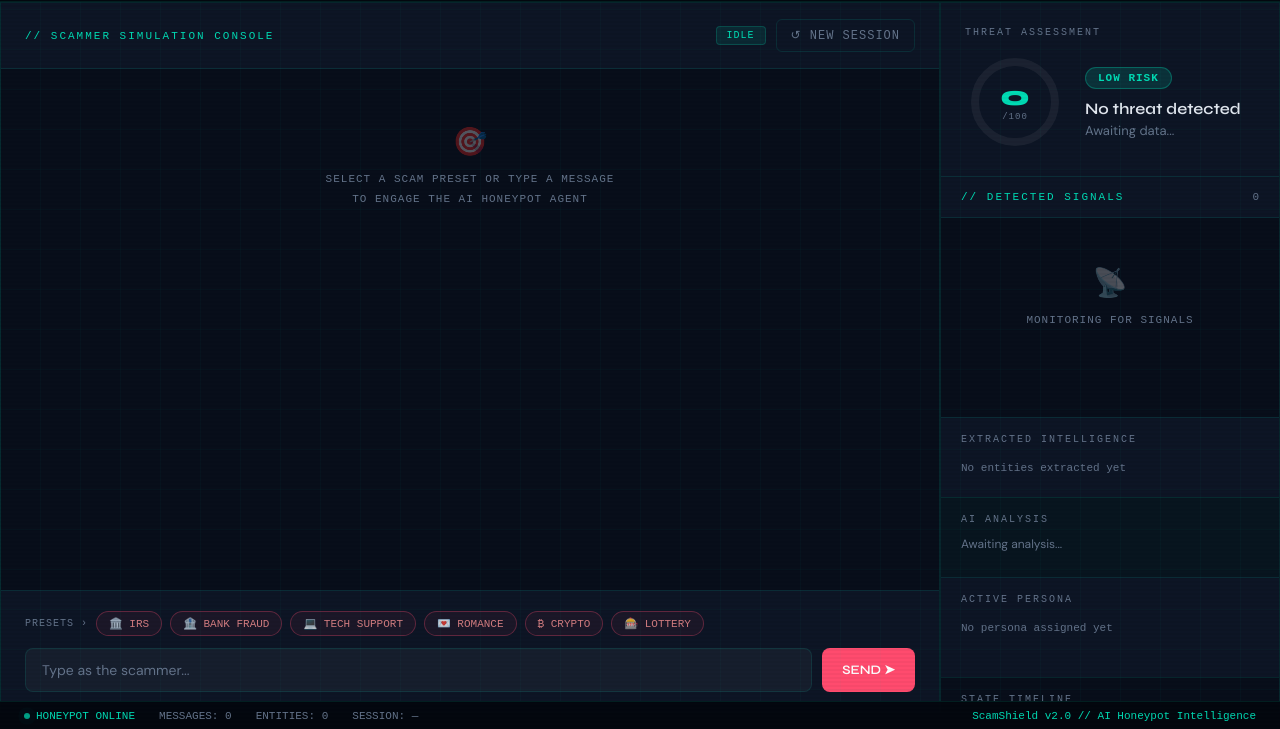
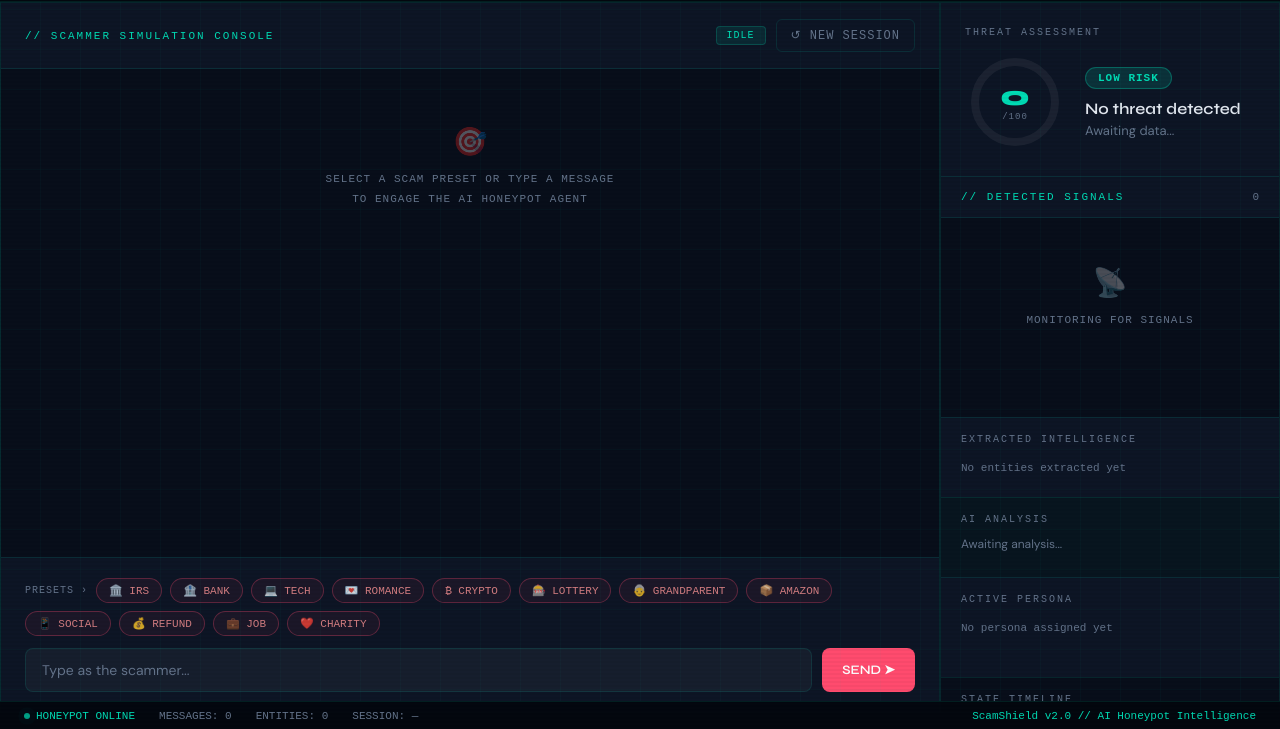
Before and after one commit to Shivang1109/scam-intelligence-system, a website: page public/index.html in a window 1280 px wide. Shown: the part 71-800 px from the top of the page. Drawn offline with Linux system fonts and the light colour scheme; a web font is replaced by a local one.

Commit message:
feat: Add 6 more scam presets (12 total) - grandparent, amazon, social, refund, job, charity

```diff
--- a/public/app.js
+++ b/public/app.js
@@ -21,7 +21,13 @@ const PRESETS = {
   tech: "Hello, this is Microsoft Technical Support. We detected a dangerous virus on your computer. Your system is sending error codes to our servers. Download our remote access tool immediately at support-microsoft-help.net to prevent data loss.",
   romance: "My darling, I am a widowed oil engineer working offshore in Nigeria. I have fallen deeply in love with you. I need $2,000 for my flight to meet you. Please send via Western Union to account 7734521890.",
   crypto: "CONGRATULATIONS! You have been selected for our exclusive Bitcoin investment program. Invest $500 today and receive $5,000 in 7 days — guaranteed 900% returns. Send BTC to wallet: bc1q9h7gd3kf8a2x...",
-  lottery: "You have WON the UK National Lottery — £850,000! To claim your prize, pay a £250 processing fee via iTunes gift cards. Contact: lottery-claims@prize-notification.com"
+  lottery: "You have WON the UK National Lottery — £850,000! To claim your prize, pay a £250 processing fee via iTunes gift cards. Contact: lottery-claims@prize-notification.com",
+  grandparent: "Grandma, it's me! I'm in trouble. I was in a car accident and I'm in jail. Please don't tell Mom and Dad. I need $5,000 for bail money right now. Send it to my lawyer via MoneyGram. This is urgent!",
+  amazon: "Amazon Security Alert: Suspicious order for iPhone 15 Pro ($1,299) detected on your account. If you did not authorize this purchase, call our fraud department immediately at 1-888-555-0847 to cancel.",
+  social: "Hi! I'm Sarah from Facebook Security Team. Your account has been reported for violating community standards and will be permanently deleted in 24 hours. Click here to appeal: fb-security-appeal.net/verify",
+  refund: "IRS Tax Refund Notice: You are eligible for a $2,847 tax refund. To process your refund, we need to verify your bank account details. Reply with your routing number and account number to expedite payment.",
+  job: "Congratulations! You've been selected for a work-from-home position earning $5,000/week. No experience needed! Just pay a one-time $299 training fee to get started. Limited spots available!",
+  charity: "Hello, I'm calling from the American Red Cross. We're collecting donations for hurricane victims. Can you donate $500 today? We accept wire transfers and gift cards for faster processing."
 };
 
 // Load preset into input and auto-send
--- a/public/index.html
+++ b/public/index.html
@@ -52,11 +52,17 @@ LIVE
 <div class="scammer-presets">
 <span style="font-family:'Syne Mono',monospace;font-size:10px;color:var(--muted);letter-spacing:1px;align-self:center">PRESETS ›</span>
 <button class="preset-btn" onclick="usePreset('irs')">🏛️ IRS</button>
-<button class="preset-btn" onclick="usePreset('bank')">🏦 BANK FRAUD</button>
-<button class="preset-btn" onclick="usePreset('tech')">💻 TECH SUPPORT</button>
+<button class="preset-btn" onclick="usePreset('bank')">🏦 BANK</button>
+<button class="preset-btn" onclick="usePreset('tech')">💻 TECH</button>
 <button class="preset-btn" onclick="usePreset('romance')">💌 ROMANCE</button>
 <button class="preset-btn" onclick="usePreset('crypto')">₿ CRYPTO</button>
 <button class="preset-btn" onclick="usePreset('lottery')">🎰 LOTTERY</button>
+<button class="preset-btn" onclick="usePreset('grandparent')">👵 GRANDPARENT</button>
+<button class="preset-btn" onclick="usePreset('amazon')">📦 AMAZON</button>
+<button class="preset-btn" onclick="usePreset('social')">📱 SOCIAL</button>
+<button class="preset-btn" onclick="usePreset('refund')">💰 REFUND</button>
+<button class="preset-btn" onclick="usePreset('job')">💼 JOB</button>
+<button class="preset-btn" onclick="usePreset('charity')">❤️ CHARITY</button>
 </div>
 <div class="input-row">
 <input class="chat-input" id="chatInput" placeholder="Type as the scammer..." onkeydown="if(event.key==='Enter')sendMessage()" />
```
